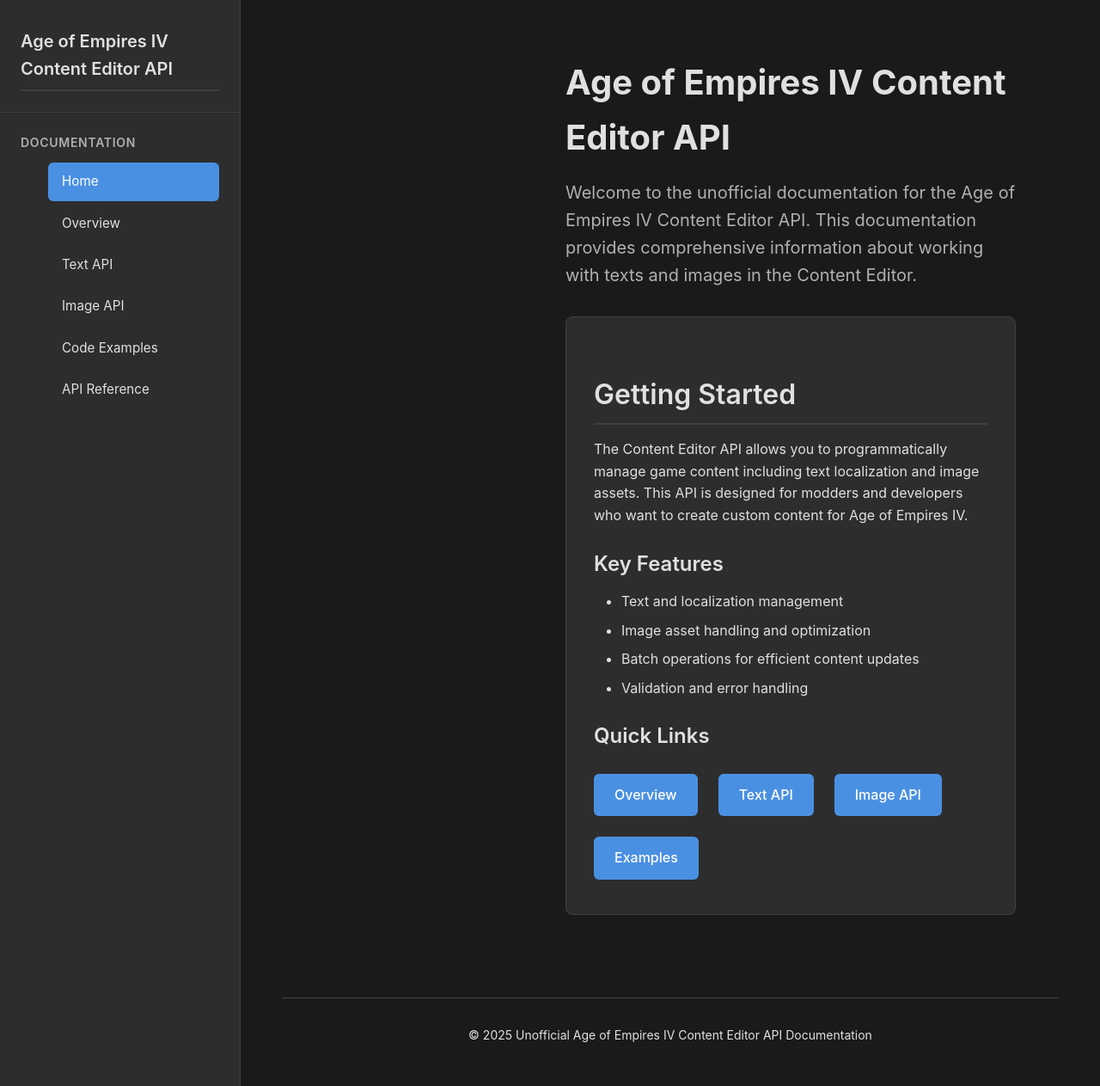
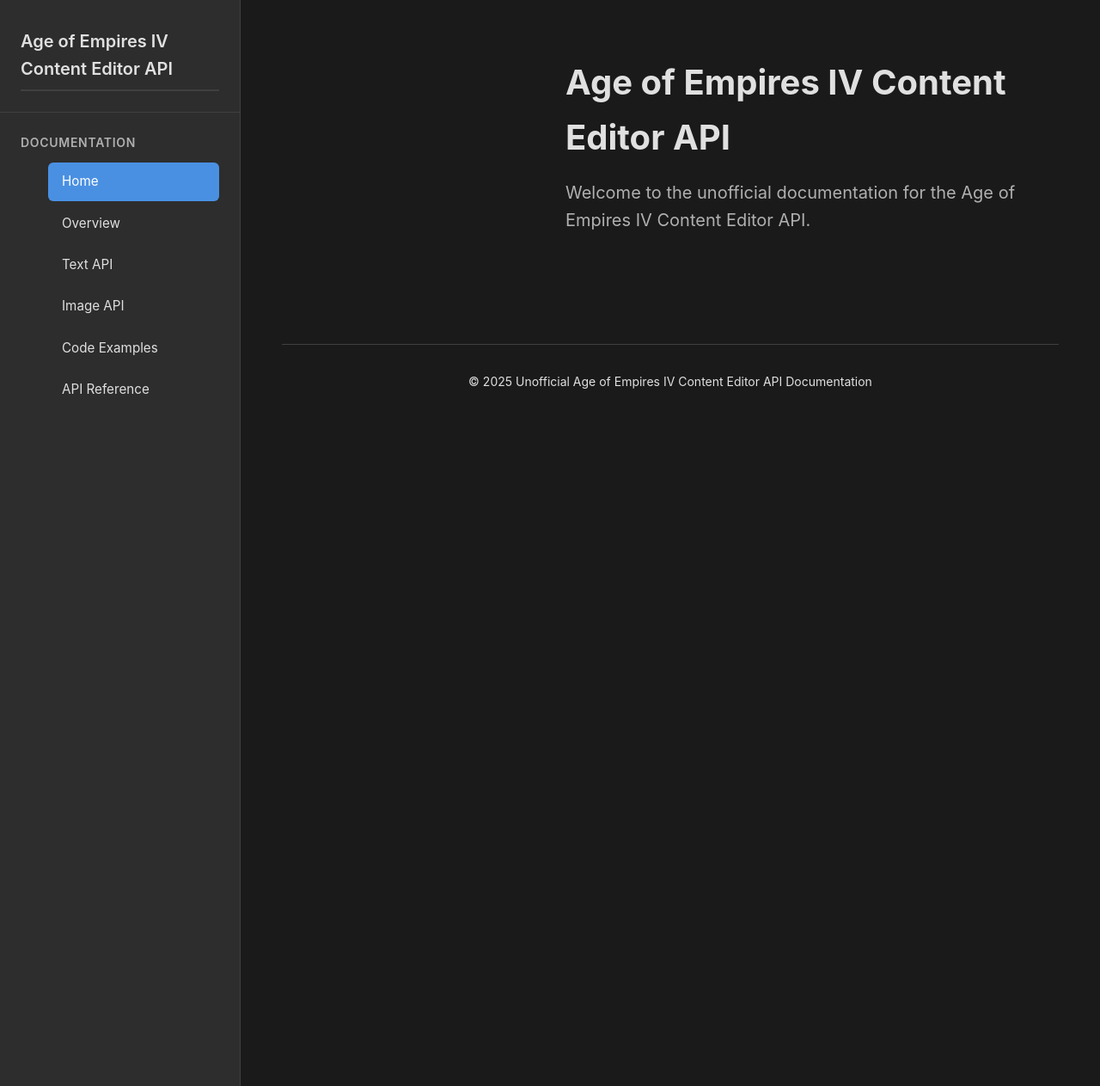
Before and after one commit to callfreak/aoeiv-unoffical-api, a Jekyll site: the page built from index.html, in a window 1280 px wide and 1263 px high. Shown: the whole window at 86% size. Built offline with Jekyll 4.4.1, drawn with Linux system fonts in a browser that asks for light colours.

Commit message:
Update Readme and Home Page

```diff
--- a/index.html
+++ b/index.html
@@ -5,11 +5,11 @@ title: Home
 
 <div class="main-content">
     <h1>Age of Empires IV Content Editor API</h1>
-    <p class="lead">Welcome to the unofficial documentation for the Age of Empires IV Content Editor API. This documentation provides comprehensive information about working with texts and images in the Content Editor.</p>
+    <p class="lead">Welcome to the unofficial documentation for the Age of Empires IV Content Editor API.</p>
 
-    <div class="intro-section">
+    <!-- <div class="intro-section">
         <h2>Getting Started</h2>
-        <p>The Content Editor API allows you to programmatically manage game content including text localization and image assets. This API is designed for modders and developers who want to create custom content for Age of Empires IV.</p>
+        <p>This API is designed for modders and developers who want to create custom content for Age of Empires IV.</p>
 
         <h3>Key Features</h3>
         <ul>
@@ -26,5 +26,5 @@ title: Home
             <a href="{{ site.baseurl }}/docs/image-api" class="btn">Image API</a>
             <a href="{{ site.baseurl }}/docs/examples" class="btn">Examples</a>
         </div>
-    </div>
+    </div> -->
 </div>
```
Also changed, not shown: README.md.
